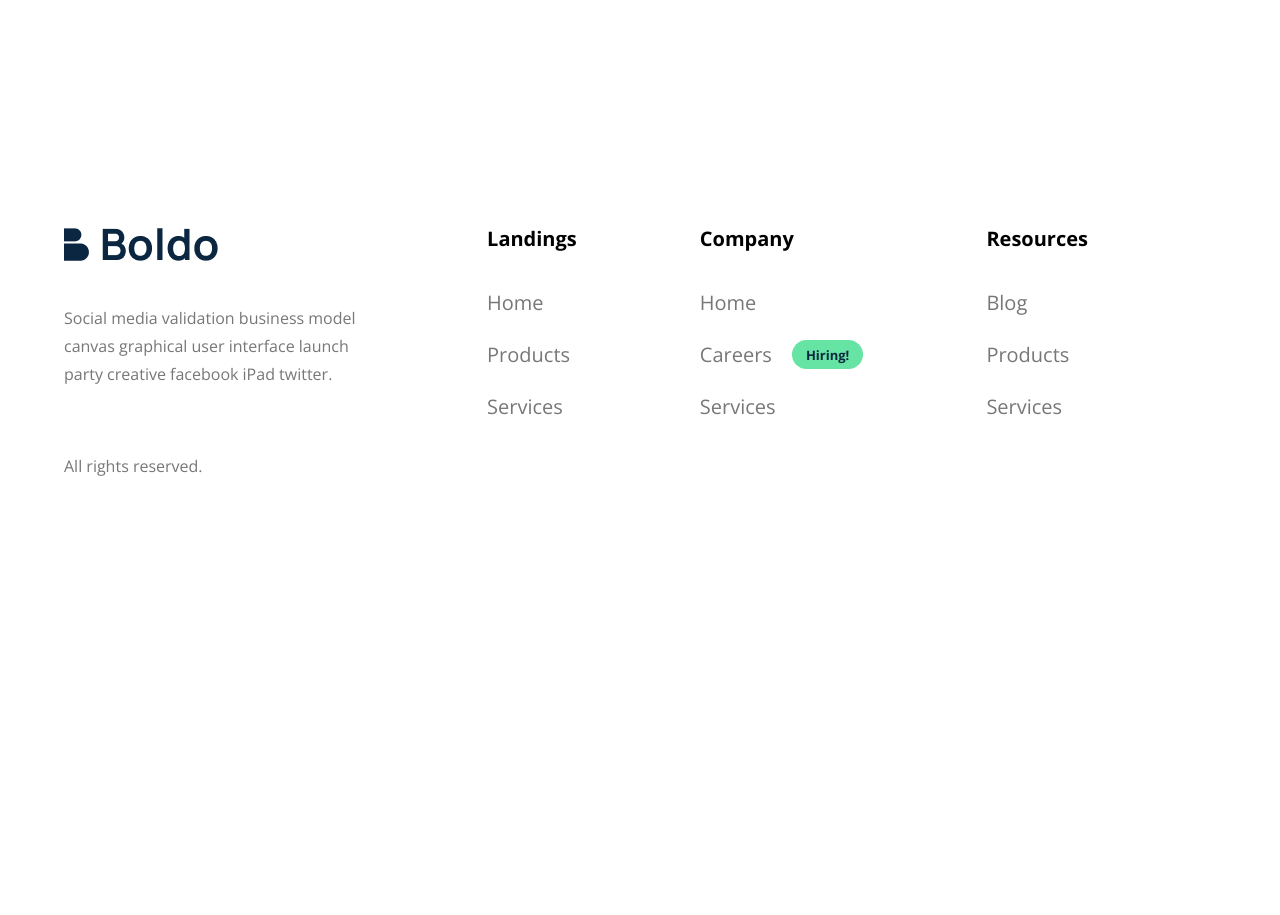
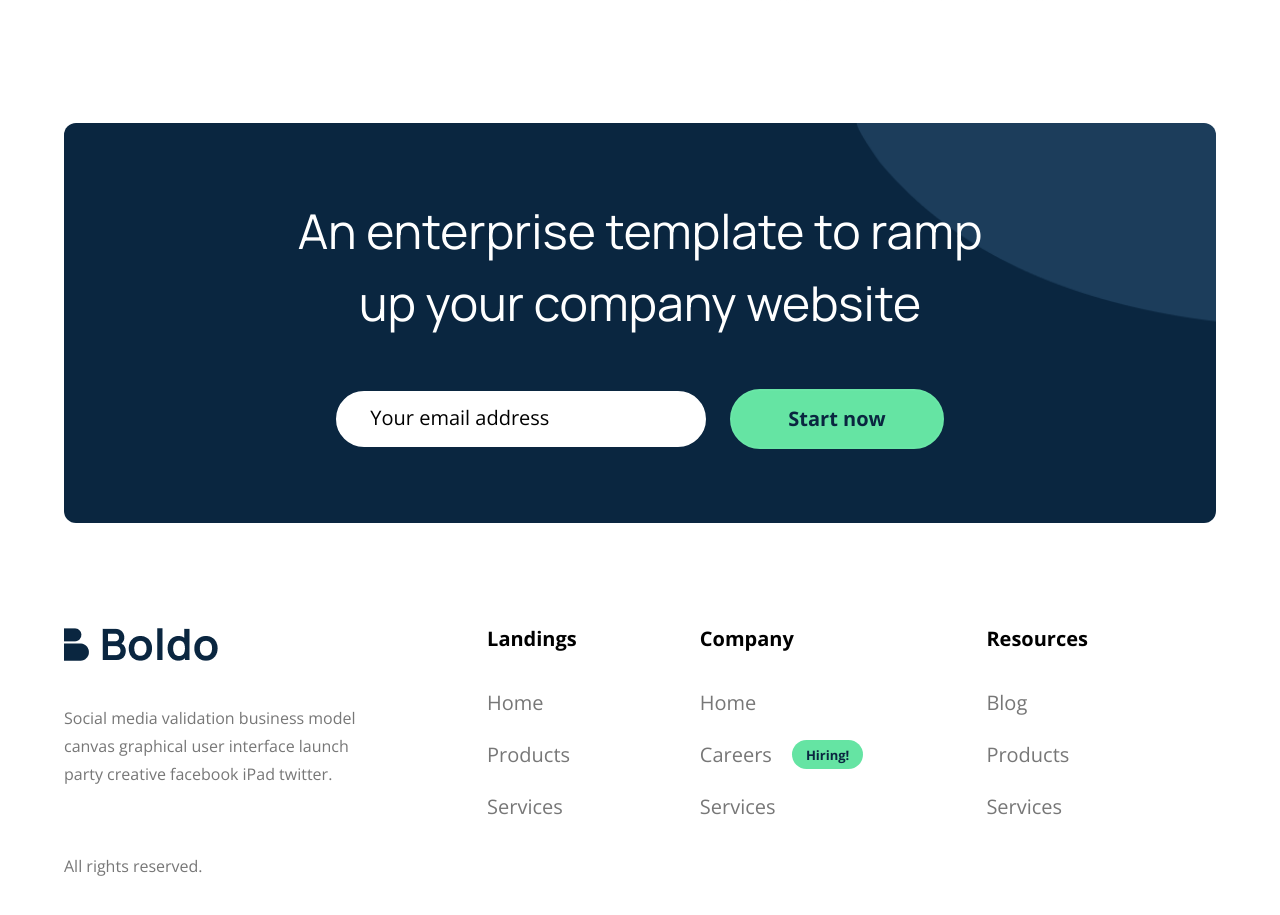
Before and after one commit to Golden-Ogbeka/Boldo-Design-Implementation, a Next.js app: page / in a window 1280 px wide. Shown: the part 3480-4395 px from the top of the page. Before the commit the page ends 4077 px from the top, so only its background shows below. Built offline with nearby package versions, Linux system fonts and the light colour scheme.

Commit message:
Newsletter Section

```diff
--- a/components/Homepage/HeroSection.tsx
+++ b/components/Homepage/HeroSection.tsx
@@ -22,7 +22,7 @@ function HeroSection() {
 						advantage innovator success deployment non-disclosure.
 					</p>
 					<div className={styles.buttonContainer}>
-						<button className={styles.mainButton}>Buy template</button>
+						<button className='mainButton'>Buy template</button>
 						<button className={styles.subButton}>Explore</button>
 					</div>
 				</div>
--- /dev/null
+++ b/components/Homepage/Newsletter.tsx
@@ -0,0 +1,33 @@
+import React from 'react';
+import styles from '../../styles/Newsletter.module.css';
+
+function Newsletter() {
+	return (
+		<section>
+			<div className='reveal pl-[5vw] pr-[5vw]'>
+				<div className={styles.container}>
+					<h2>An enterprise template to ramp up your company website</h2>
+					<div className='flex flex-row items-center flex-wrap gap-6 justify-center'>
+						<input
+							type='email'
+							name='Email'
+							id='Email'
+							placeholder='Your email address'
+							className='w-[370px] max-w-[100%]'
+						/>
+						<button
+							className='mainButton'
+							style={{
+								minWidth: 210,
+							}}
+						>
+							Start now
+						</button>
+					</div>
+				</div>
+			</div>
+		</section>
+	);
+}
+
+export default Newsletter;
--- a/components/Services/Section2.tsx
+++ b/components/Homepage/Services/Section2.tsx
@@ -1,8 +1,8 @@
 import Image from 'next/image';
 import React from 'react';
-import CustomerImage from '../../public/images/services/customer-1.png';
-import styles from '../../styles/Services.module.css';
-import CheckIcon from '../../public/icons/check.png';
+import CustomerImage from '../../../public/images/services/customer-1.png';
+import styles from '../../../styles/Services.module.css';
+import CheckIcon from '../../../public/icons/check.png';
 
 function Section2() {
 	return (
--- a/components/Services/ServiceCard.tsx
+++ b/components/Homepage/Services/ServiceCard.tsx
@@ -1,7 +1,7 @@
 import Image, { StaticImageData } from 'next/image';
 import React from 'react';
-import styles from '../../styles/Services.module.css';
-import ArrowRight from '../../public/icons/arrow-right-small.png';
+import styles from '../../../styles/Services.module.css';
+import ArrowRight from '../../../public/icons/arrow-right-small.png';
 
 function ServiceCard({ image, title }: { image: StaticImageData; title: string }) {
 	return (
--- a/pages/index.tsx
+++ b/pages/index.tsx
@@ -1,7 +1,8 @@
 import type { NextPage } from 'next';
 import React from 'react';
 import HeroSection from '../components/Homepage/HeroSection';
-import Services from '../components/Services/Services';
+import Newsletter from '../components/Homepage/Newsletter';
+import Services from '../components/Homepage/Services/Services';
 import Footer from '../components/layout/Footer/Footer';
 
 const Home: NextPage = () => {
@@ -31,6 +32,7 @@ const Home: NextPage = () => {
 		<>
 			<HeroSection />
 			<Services />
+			<Newsletter />
 			<Footer />
 		</>
 	);
--- /dev/null
+++ b/styles/Newsletter.module.css
@@ -0,0 +1,26 @@
+.container {
+	background-image: url(../public/images/backgrounds/newsletter.png);
+	background-size: cover;
+	background-repeat: no-repeat;
+	padding-top: 72px;
+	padding-bottom: 74px;
+	border-radius: 12px;
+	padding-inline: 5vw;
+	display: flex;
+	flex-direction: column;
+	align-items: center;
+}
+
+.container > h2 {
+	font-family: 'Manrope';
+	font-style: normal;
+	font-weight: 400;
+	font-size: 48px;
+	line-height: 72px;
+	/* or 150% */
+	color: #ffffff;
+	text-align: center;
+	max-width: 716px;
+	margin-top: 0;
+	margin-bottom: 50px;
+}
--- a/styles/globals.css
+++ b/styles/globals.css
@@ -41,3 +41,60 @@ a {
 		display: none !important;
 	}
 }
+
+input {
+	background: #ffffff;
+	border: 2px solid #ffffff;
+	border-radius: 240px;
+	/* padding-block: 12px; */
+	height: 56px;
+	padding-inline: 32px;
+}
+
+input:focus {
+	outline: none;
+}
+
+input::placeholder {
+	font-family: 'Open Sans';
+	font-style: normal;
+	font-weight: 400;
+	font-size: 20px;
+	line-height: 32px;
+	/* identical to box height, or 160% */
+
+	color: #000000;
+}
+
+.mainButton {
+	min-width: 247px;
+	height: 60px;
+
+	/* Green */
+
+	background: #65e4a3;
+	border: 2px solid #69e6a6;
+	border-radius: 56px;
+	display: flex;
+	flex-direction: row;
+	justify-content: center;
+	align-items: center;
+	padding: 16px 56px;
+
+	font-family: 'Open Sans';
+	font-style: normal;
+	font-weight: 700;
+	font-size: 20px;
+	line-height: 28px;
+	/* identical to box height, or 140% */
+
+	/* Dark Blue */
+
+	color: #0a2640;
+}
+
+.mainButton:hover {
+	cursor: pointer;
+	background-color: #fff;
+	border: 2px solid #fff;
+}
```
Also changed, not shown: components/Homepage/Services/Section1.tsx (renamed from components/Services/Section1.tsx, +4 -4 lines), components/Homepage/Services/Section3.tsx (renamed from components/Services/Section3.tsx, +5 -5 lines), components/Homepage/Services/Services.tsx (renamed from components/Services/Services.tsx), public/images/backgrounds/newsletter.png (added).
